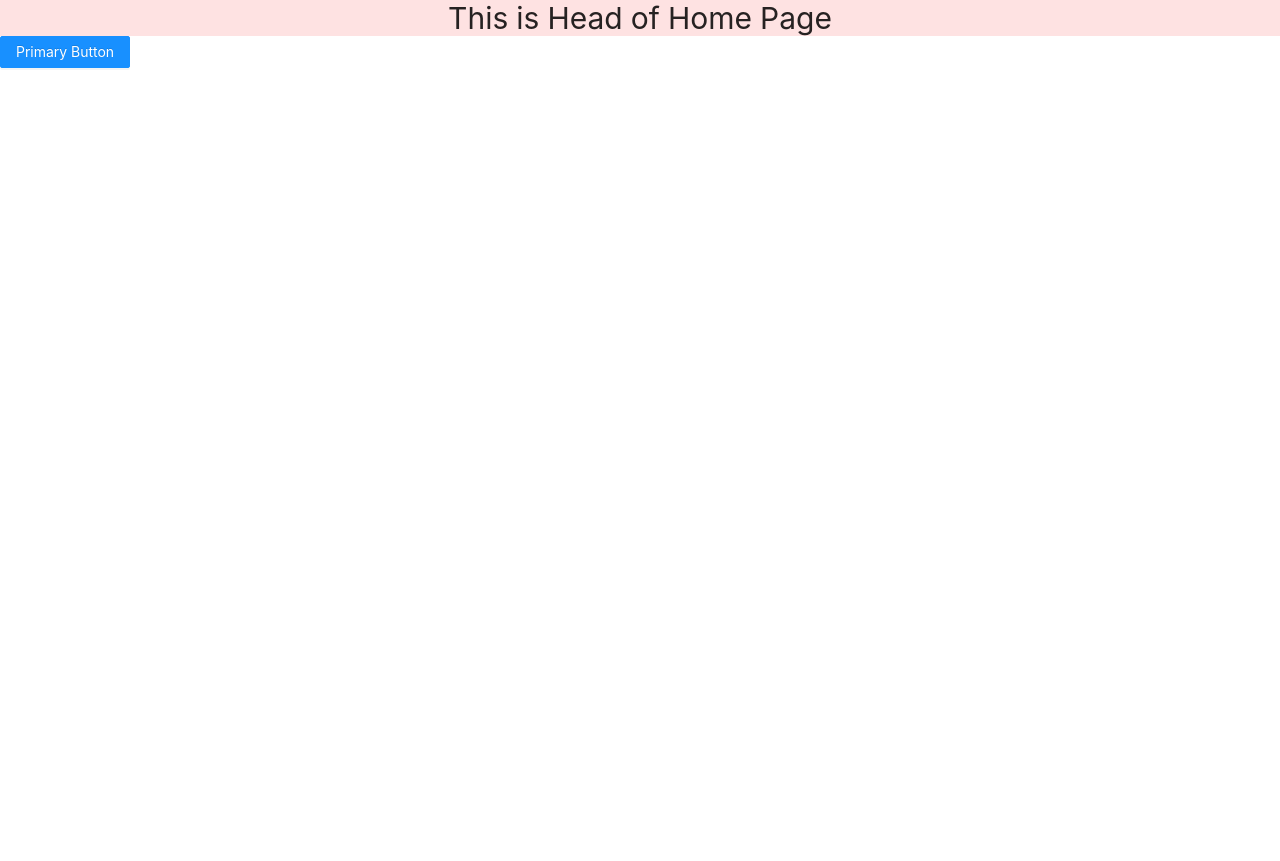
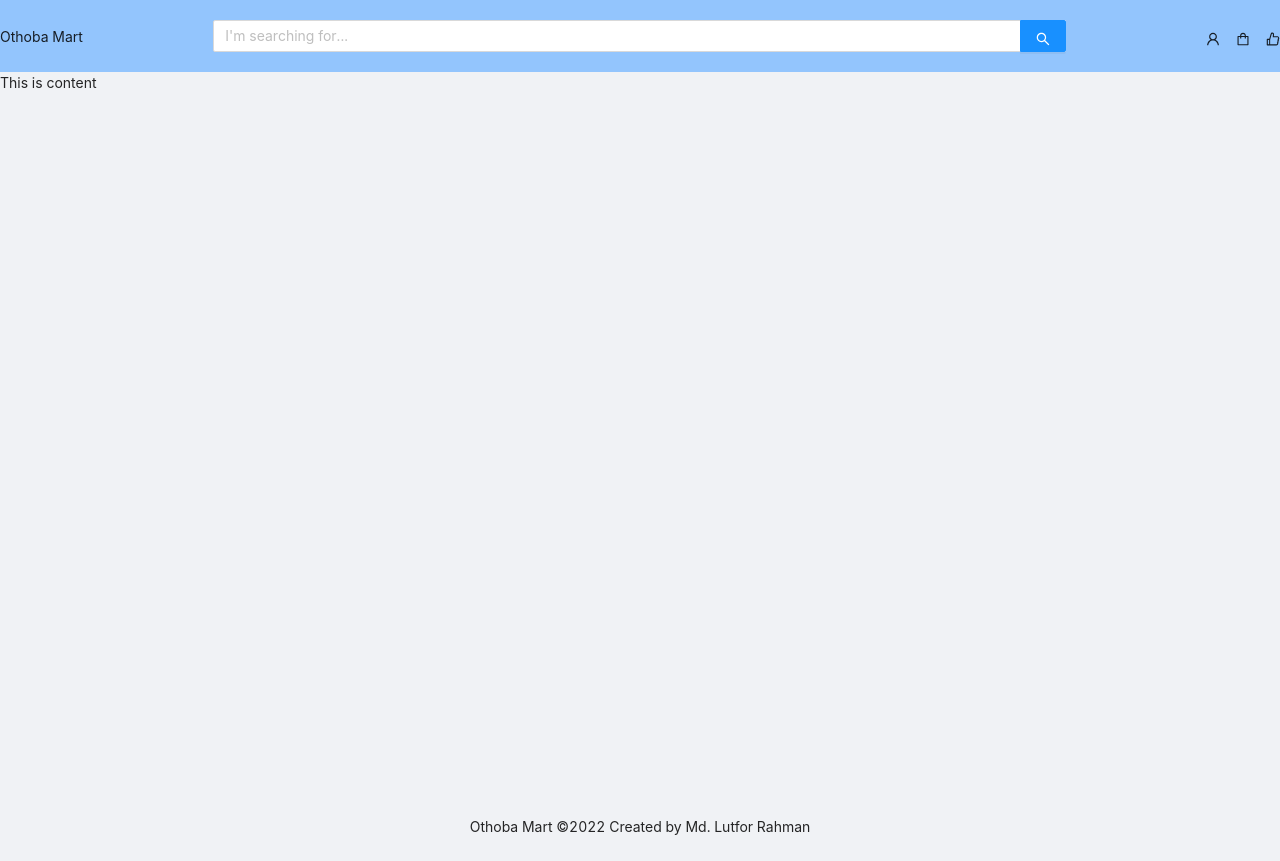
Before and after one commit to johirulislamnishat/othoba-mart-frontend, a Next.js app: page / in a window 1280 px wide. Before the commit the page ends 800 px from the top, so only its background shows below. Built offline with nearby package versions, Linux system fonts and the light colour scheme.

Commit message:
initial setup of layout

```diff
--- /dev/null
+++ b/components/home/header/index.js
@@ -0,0 +1,11 @@
+import React from "react";
+
+const HomeHeader = () => {
+	return (
+		<div>
+			<p>This is content</p>
+		</div>
+	);
+};
+
+export default HomeHeader;
--- /dev/null
+++ b/components/layouts/homeLayout.js
@@ -0,0 +1,86 @@
+import {
+	LikeOutlined,
+	SearchOutlined,
+	ShoppingOutlined,
+	UserOutlined,
+} from "@ant-design/icons";
+import { Col, Input, Layout, Row } from "antd";
+import Head from "next/head";
+import React from "react";
+import Foter from "../shared/footer";
+
+const { Search } = Input;
+
+const { Content, Footer } = Layout;
+
+const HomeLayout = ({ children, title }) => {
+	const onSearch = (e) => {
+		console.log(e);
+	};
+
+	return (
+		<Layout>
+			<Head>
+				<title>{title || "Othoba Mart"}</title>
+				<meta
+					name="description"
+					content="Generated by create next app"
+				/>
+				<link rel="icon" href="/favicon.ico" />
+			</Head>
+
+			<div className="bg-blue-300 py-5 px-3 lg:px-0">
+				<div className="container mx-auto">
+					<Row justify="space-between" align="middle">
+						<Col xs={7} sm={6} md={6} lg={4} className="text-left">
+							Othoba Mart
+						</Col>
+
+						<Col xs={7} sm={12} md={12} lg={16}>
+							<div className="hidden sm:block text-center">
+								<Search
+									placeholder="I'm searching for..."
+									onSearch={onSearch}
+									allowClear
+									enterButton
+								/>
+							</div>
+							<div className="block sm:hidden bg-red-300">
+								<SearchOutlined />
+							</div>
+						</Col>
+						<Col
+							xs={10}
+							sm={6}
+							md={6}
+							lg={4}
+							className="text-right"
+						>
+							<Row gutter={16} align="middle" justify="end">
+								<Col>
+									<UserOutlined />
+								</Col>
+								<Col>
+									<ShoppingOutlined />
+								</Col>
+								<Col>
+									<LikeOutlined />
+								</Col>
+							</Row>
+						</Col>
+					</Row>
+				</div>
+			</div>
+
+			<Content style={{ minHeight: "90vh" }}>
+				<div className="container mx-auto px-3 lg:px-0">{children}</div>
+			</Content>
+
+			<Footer style={{ textAlign: "center" }}>
+				<Foter />
+			</Footer>
+		</Layout>
+	);
+};
+
+export default HomeLayout;
--- /dev/null
+++ b/components/shared/footer/index.js
@@ -0,0 +1,11 @@
+import React from "react";
+
+const Footer = () => {
+	return (
+		<div className="container mx-auto">
+			Othoba Mart ©2022 Created by Md. Lutfor Rahman
+		</div>
+	);
+};
+
+export default Footer;
--- a/pages/index.js
+++ b/pages/index.js
@@ -1,23 +1,10 @@
-import { Button } from 'antd';
-import Head from 'next/head';
+import HomeHeader from "../components/home/header";
+import HomeLayout from "../components/layouts/homeLayout";
 
 export default function Home() {
-  return (
-    <div>
-      <Head>
-        <title>Othoba Mart</title>
-        <meta name="description" content="Generated by create next app" />
-        <link rel="icon" href="/favicon.ico" />
-      </Head>
-
-     <article>
-       <section>
-         <div>
-           <p className='text-center text-3xl bg-red-100'>This is Head of Home Page</p>
-           <Button type="primary" loading={false}>Primary Button</Button>
-         </div>
-       </section>
-     </article>
-    </div>
-  )
+	return (
+		<HomeLayout title="Othoba Mart">
+			<HomeHeader />
+		</HomeLayout>
+	);
 }
--- a/tailwind.config.js
+++ b/tailwind.config.js
@@ -1,7 +1,7 @@
 module.exports = {
-  content: ["./pages/**/*.{js,jsx,html}"],
-  theme: {
-    extend: {},
-  },
-  plugins: [],
-}
+	content: ["./pages/**/*.{js,jsx,html}", "./components/**/*.{js,jsx,html}"],
+	theme: {
+		extend: {},
+	},
+	plugins: [],
+};
```
